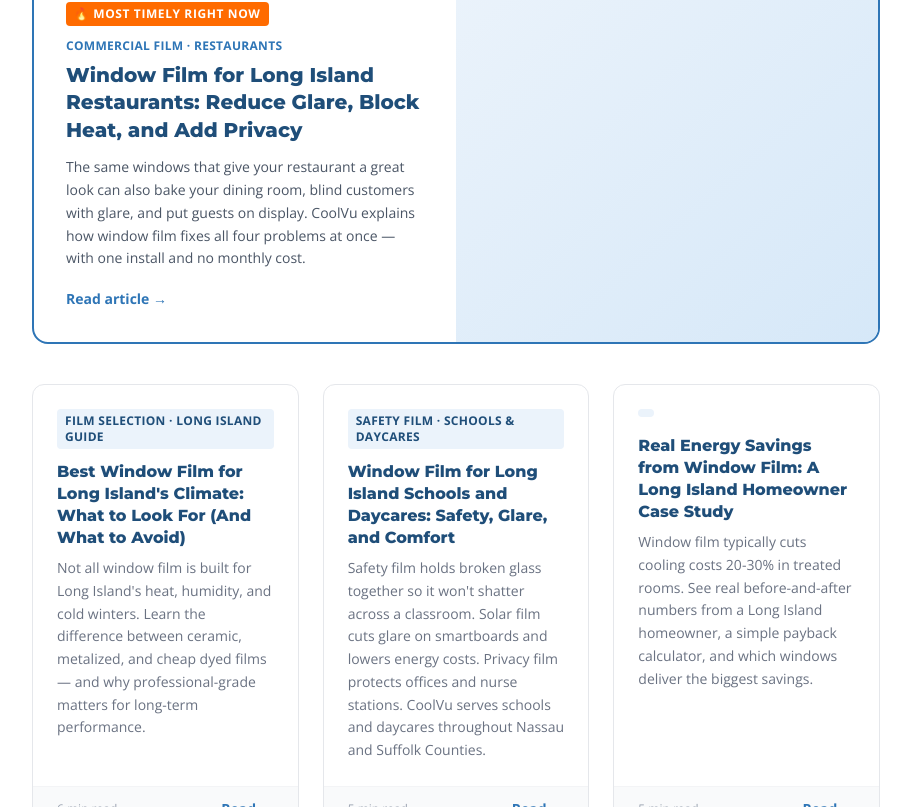
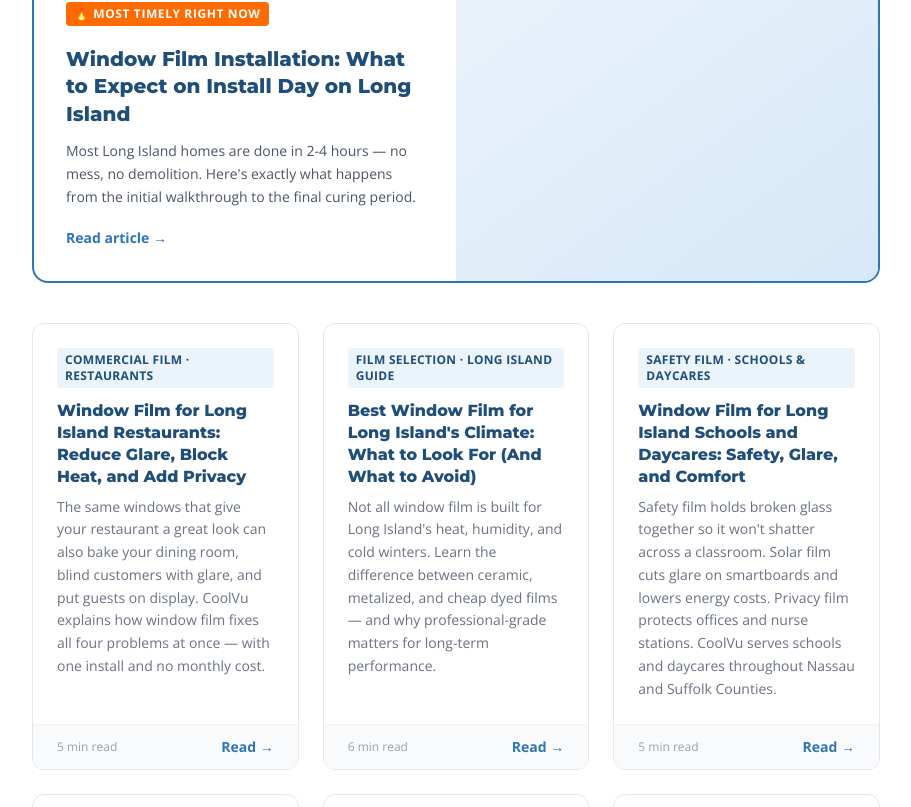
Before and after one commit to pjs8875/CoolVu, a Next.js app: page /blog in a window 1280 px wide. Shown: the part 553-1360 px from the top of the page, without its empty margins (184-1095 px from the left). Built offline with nearby package versions, Linux system fonts and the light colour scheme; no server answers.

Commit message:
Add blog index entry: window-film-installation-process-long-island

```diff
--- a/components/blog/BlogIndexPage.tsx
+++ b/components/blog/BlogIndexPage.tsx
@@ -3,6 +3,13 @@ import Navbar from "@/components/Navbar";
 import Footer from "@/components/Footer";
 
 const posts = [
+  {
+    title: "Window Film Installation: What to Expect on Install Day on Long Island",
+    excerpt: "Most Long Island homes are done in 2-4 hours — no mess, no demolition. Here's exactly what happens from the initial walkthrough to the final curing period.",
+    date: "May 28, 2026",
+    slug: "window-film-installation-process-long-island",
+    readTime: "5 min read",
+  },
   {
     title: "Window Film for Long Island Restaurants: Reduce Glare, Block Heat, and Add Privacy",
     excerpt: "The same windows that give your restaurant a great look can also bake your dining room, blind customers with glare, and put guests on display. CoolVu explains how window film fixes all four problems at once — with one install and no monthly cost.",
```
